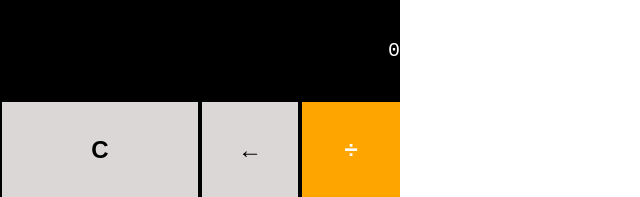
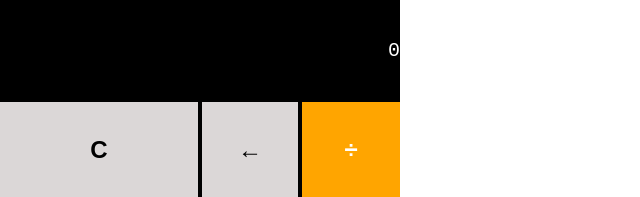
Before and after one commit to dinosawrfish/calculator, a plain HTML site: page index.html in a window 1280 px wide. Shown: the top 197 px of the page, 0-640 px from the left. Drawn offline with Linux system fonts and the light colour scheme.

Commit message:
remove left border for clear button

```diff
--- a/css/calculator.css
+++ b/css/calculator.css
@@ -30,6 +30,7 @@ button:active{
 
 .clear {
     grid-area: clear;
+    border-left: 0;
 }
 
 .backspace {
```
